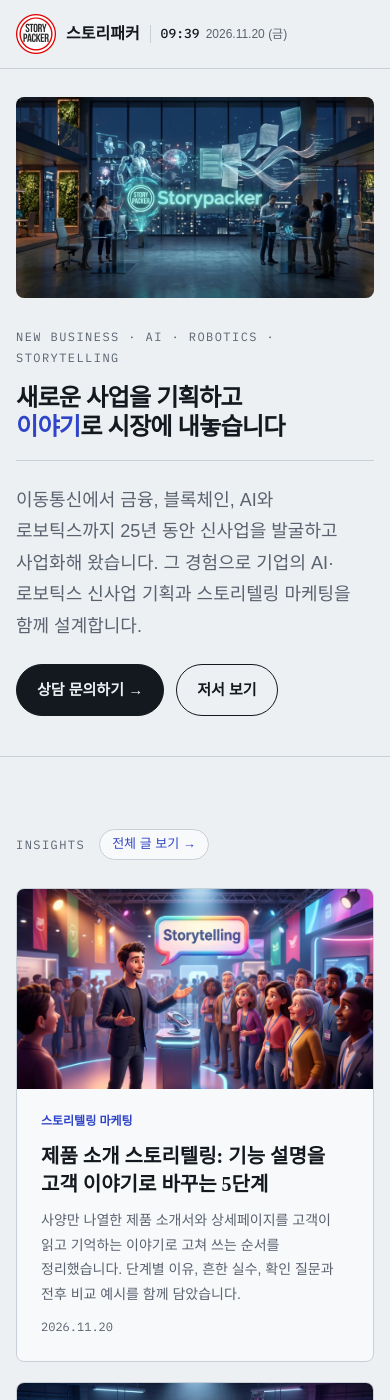
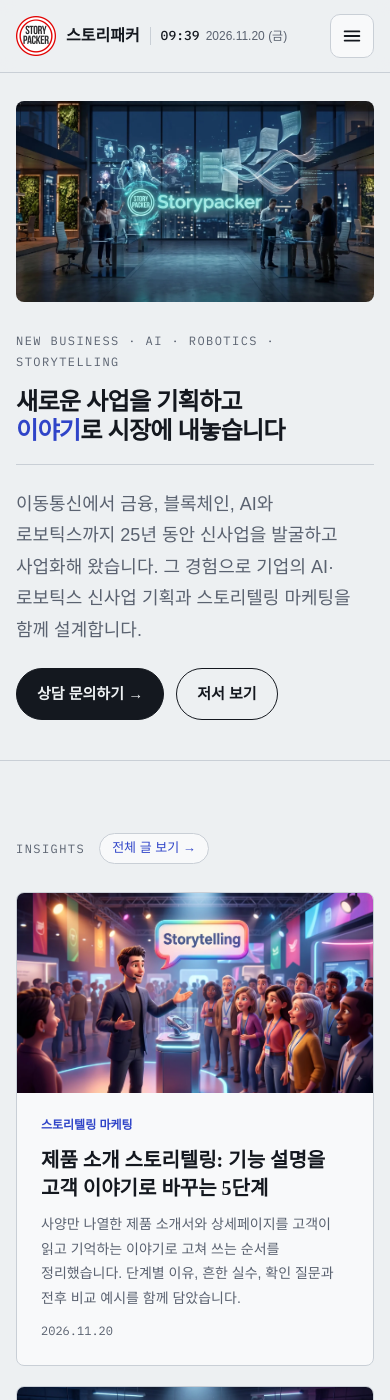
Before and after one commit to storypacker/intro, a Jekyll site: the page built from index.html, in a window 390 px wide and 1400 px high. Built offline with Jekyll 4.4.1, drawn with Linux system fonts in a browser that asks for light colours; some web fonts are replaced.

Commit message:
Add files via upload

```diff
--- a/index.html
+++ b/index.html
@@ -64,7 +64,17 @@ header.nav{position:sticky;top:env(safe-area-inset-top,0px);z-index:5;background
 .nav nav a:hover{color:var(--ink)}
 @media (max-width:1100px){.brand span{display:none}}
 @media (max-width:980px){.nav nav{gap:14px;font-size:13px}}
-@media (max-width:860px){.nav nav{display:none}}
+.menu-btn{display:none}
+@media (max-width:860px){
+  .menu-btn{display:grid;place-items:center;flex:none;width:44px;height:44px;padding:0;border:1px solid var(--line);border-radius:10px;background:var(--surface);color:var(--ink);cursor:pointer}
+  .menu-btn svg{width:22px;height:22px}
+  .menu-btn .i-close,header.nav.open .menu-btn .i-open{display:none}
+  header.nav.open .menu-btn .i-close{display:block}
+  .nav nav{display:none;position:absolute;left:0;right:0;top:100%;flex-direction:column;gap:0;max-height:calc(100vh - 80px);overflow-y:auto;padding:4px max(16px,env(safe-area-inset-right,0px)) 12px max(16px,env(safe-area-inset-left,0px));background:var(--bg);border-bottom:1px solid var(--line);box-shadow:0 14px 28px rgba(20,24,31,.12);font-size:16px;color:var(--ink)}
+  header.nav.open nav{display:flex}
+  .nav nav a{padding:13px 4px;border-bottom:1px solid var(--line)}
+  .nav nav a:last-child{border-bottom:0}
+}
 @media (max-width:400px){.kst{padding-left:10px}.nav-left{gap:10px}.brand{font-size:16px}}
 
 /* hero */
@@ -308,11 +318,30 @@ footer .foot-links a:hover{color:var(--ink)}
         <span class="kst-wx" id="kstWx" hidden></span>
       </div>
     </div>
-    <nav aria-label="주요 메뉴">
+    <button class="menu-btn" type="button" aria-expanded="false" aria-controls="mainNav" aria-label="메뉴 열기">
+      <svg class="i-open" viewBox="0 0 24 24" fill="none" stroke="currentColor" stroke-width="2" stroke-linecap="round" aria-hidden="true"><path d="M4 7h16M4 12h16M4 17h16"/></svg>
+      <svg class="i-close" viewBox="0 0 24 24" fill="none" stroke="currentColor" stroke-width="2" stroke-linecap="round" aria-hidden="true"><path d="M6 6l12 12M18 6L6 18"/></svg>
+    </button>
+    <nav id="mainNav" aria-label="주요 메뉴">
       <a href="#about">소개</a><a href="#services">컨설팅</a><a href="#process">진행 방식</a><a href="#books">저서</a><a href="#course">강의</a><a href="/insights/">인사이트</a><a href="#apps">앱</a><a href="#contact">문의</a><a href="#shorts">Shorts</a>
     </nav>
   </div>
 </header>
+<script>
+/* 휴대폰 메뉴: 화면 폭 860px 이하에서 메뉴 버튼으로 펼치고 접습니다 */
+(function(){
+  var h=document.querySelector('header.nav'); if(!h) return;
+  var b=h.querySelector('.menu-btn'), n=h.querySelector('nav');
+  function set(open){ h.classList.toggle('open',open); b.setAttribute('aria-expanded',open?'true':'false'); b.setAttribute('aria-label',open?'메뉴 닫기':'메뉴 열기'); }
+  b.addEventListener('click',function(){ set(!h.classList.contains('open')); });
+  n.addEventListener('click',function(e){ if(e.target.closest('a')) set(false); });
+  document.addEventListener('keydown',function(e){ if(e.key==='Escape' && h.classList.contains('open')){ set(false); b.focus(); } });
+  document.addEventListener('click',function(e){ if(!h.contains(e.target)) set(false); });
+  var mq=window.matchMedia('(min-width: 861px)');
+  function wide(){ if(mq.matches) set(false); }
+  if(mq.addEventListener) mq.addEventListener('change',wide); else if(mq.addListener) mq.addListener(wide);
+})();
+</script>
 
 <main id="top">
   <div class="hero">
```
